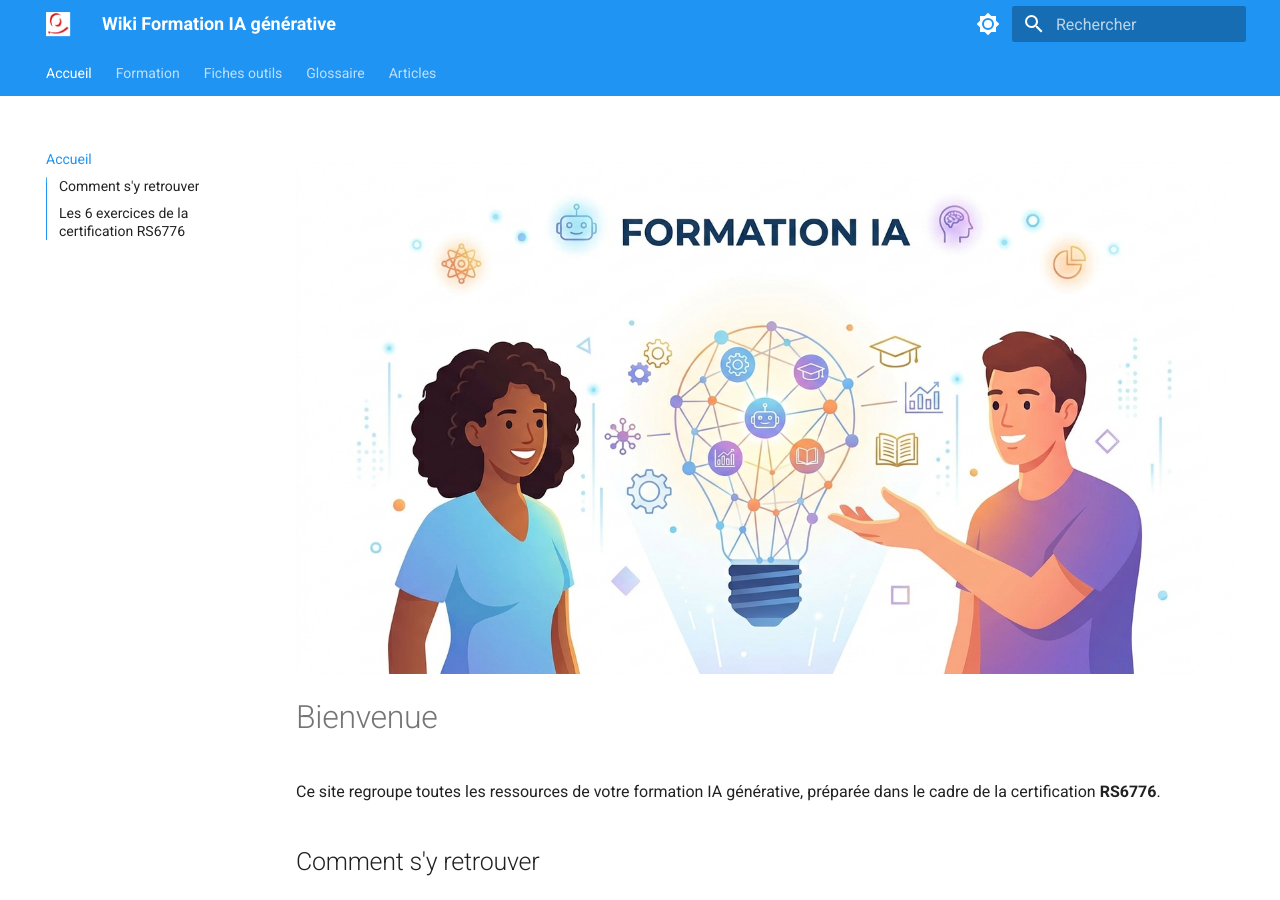
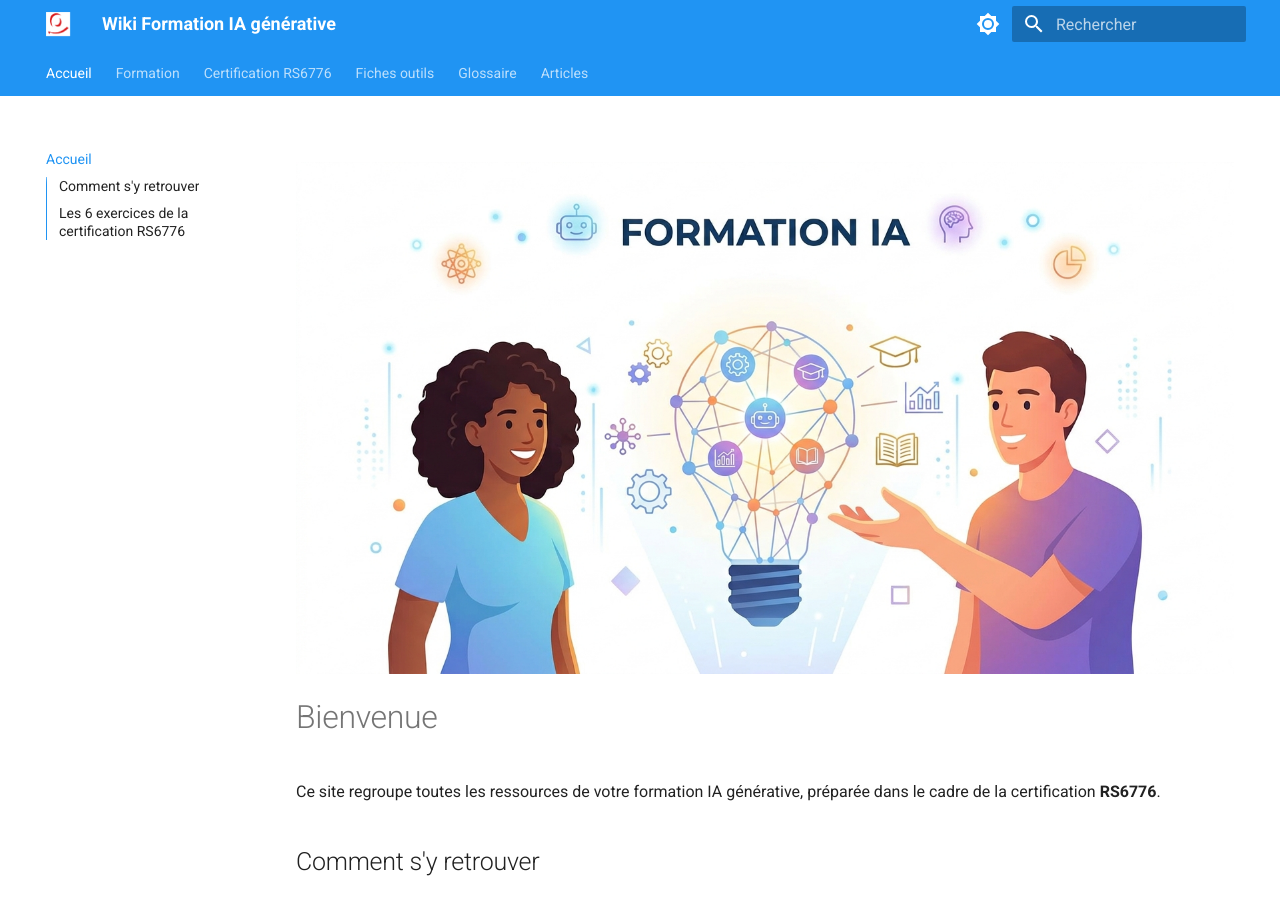
Before and after one commit to pierre-l-hue/wiki-formation-ia, an MkDocs documentation site: the page built from docs/index.md, in a window 1280 px wide and 900 px high. Built offline with MkDocs 1.6.1 and Material for MkDocs 9.7.7, drawn with Linux system fonts in a browser that asks for light colours.

Commit message:
Add new sections and plugins to mkdocs.yml

```diff
--- a/mkdocs.yml
+++ b/mkdocs.yml
@@ -44,8 +44,10 @@
       - H5 — Confidentialité et sécurité: formation/h5.md
       - H6 — Accessibilité et inclusivité: formation/h6.md
       - H7 — Éthique, IA Act, biais: formation/h7.md
+  - Certification RS6776:
       - Quiz final: formation/Quiz final.md
   - Fiches outils:
+      - Comparatif LLM: outils/comparatif.md
       - ChatGPT: outils/chatgpt.md
       - Claude: outils/claude.md
       - Gemini: outils/gemini.md
@@ -65,6 +67,11 @@
   - pymdownx.details
   - pymdownx.superfences
   - attr_list
+  - pymdownx.emoji:
+      emoji_index: !!python/name:material.extensions.emoji.twemoji
+      emoji_generator: !!python/name:material.extensions.emoji.to_svg
+  - pymdownx.tabbed:
+      alternate_style: true
 
 plugins:
   - search:
```
